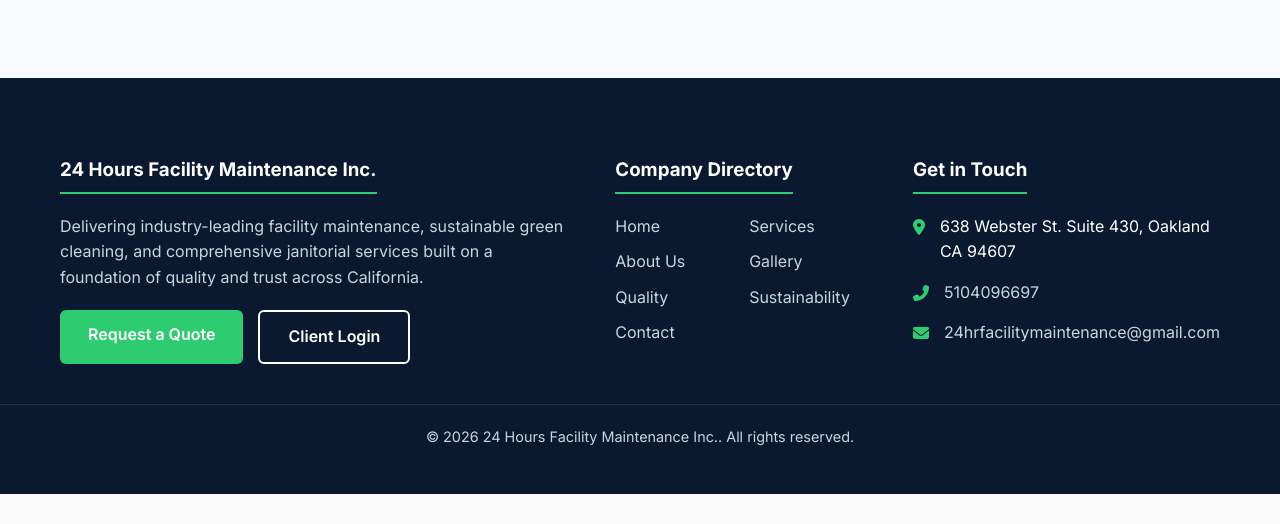
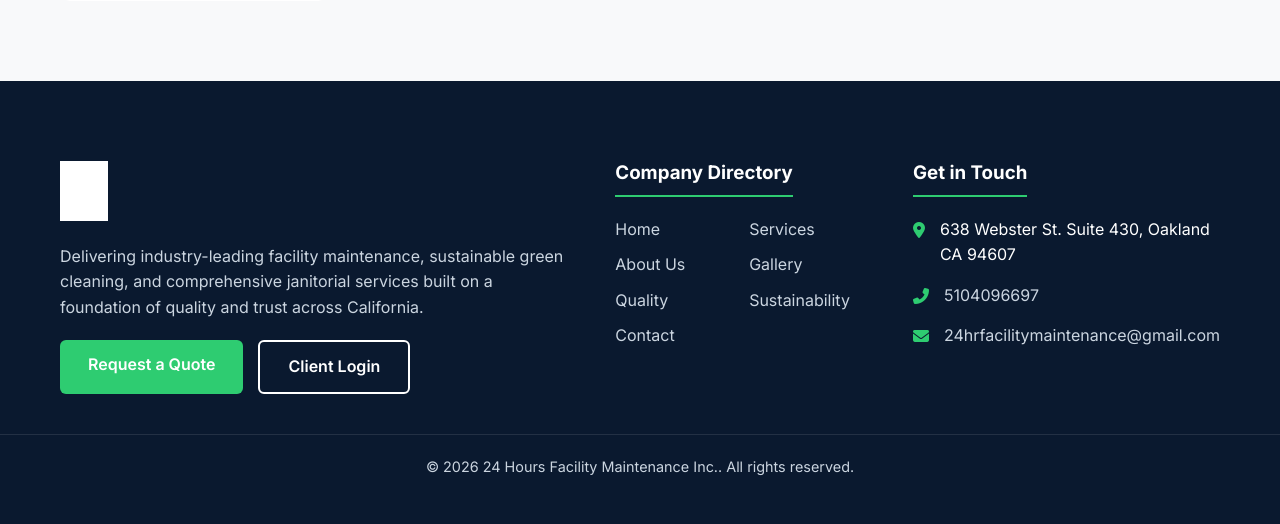
Before and after one commit to cypher-aadarsha/Janitory-Site-Project, a Django app: page /about/ in a window 1280 px wide. Shown: the part 2455-2979 px from the top of the page. Before the commit the page ends 2949 px from the top, so only its background shows below. Run offline with Django 5.2, Linux system fonts and the light colour scheme; data that the repository does not hold is empty.

Commit message:
Added official company logo to navbar and footer

```diff
--- a/templates/base.html
+++ b/templates/base.html
@@ -9,7 +9,7 @@
 
     <!-- CSS -->
     {% load static %}
-    <link rel="stylesheet" href="{% static 'css/styles.css' %}?v=1.2">
+    <link rel="stylesheet" href="{% static 'css/styles.css' %}?v=1.3">
     <!-- Font Awesome -->
     <link rel="stylesheet" href="https://cdnjs.cloudflare.com/ajax/libs/font-awesome/6.4.0/css/all.min.css">
     <!-- Google Fonts -->
@@ -92,7 +92,7 @@
     <nav class="navbar">
         <div class="container nav-inner">
             <a href="{% url 'home' %}" class="logo">
-                <i class="fas fa-leaf"></i> {{ site_settings.site_name|default:"24 Hours Facility Maintenance" }}
+                <img src="{% static 'images/logo.png' %}" alt="24 Hours Facility Maintenance Inc." style="height: 50px; width: auto;">
             </a>
             <div class="menu-toggle" id="mobile-menu">
                 <span class="bar"></span>
@@ -131,7 +131,9 @@
     <footer class="footer">
         <div class="container footer-inner">
             <div class="footer-col">
-                <h3>{{ site_settings.site_name|default:"24 Hours Facility Maintenance Inc." }}</h3>
+                <div style="margin-bottom: 15px;">
+                    <img src="{% static 'images/logo.png' %}" alt="24 Hours Facility Maintenance Inc." style="height: 60px; width: auto; filter: brightness(0) invert(1);">
+                </div>
                 <p>Delivering industry-leading facility maintenance, sustainable green cleaning, and comprehensive janitorial services built on a foundation of quality and trust across California.</p>
                 <div style="display: flex; gap: 15px; margin-top: 20px;">
                     <a href="{% url 'contact' %}" class="btn btn-primary">Request a Quote</a>
```
Also changed, not shown: static/images/logo.png (added).
